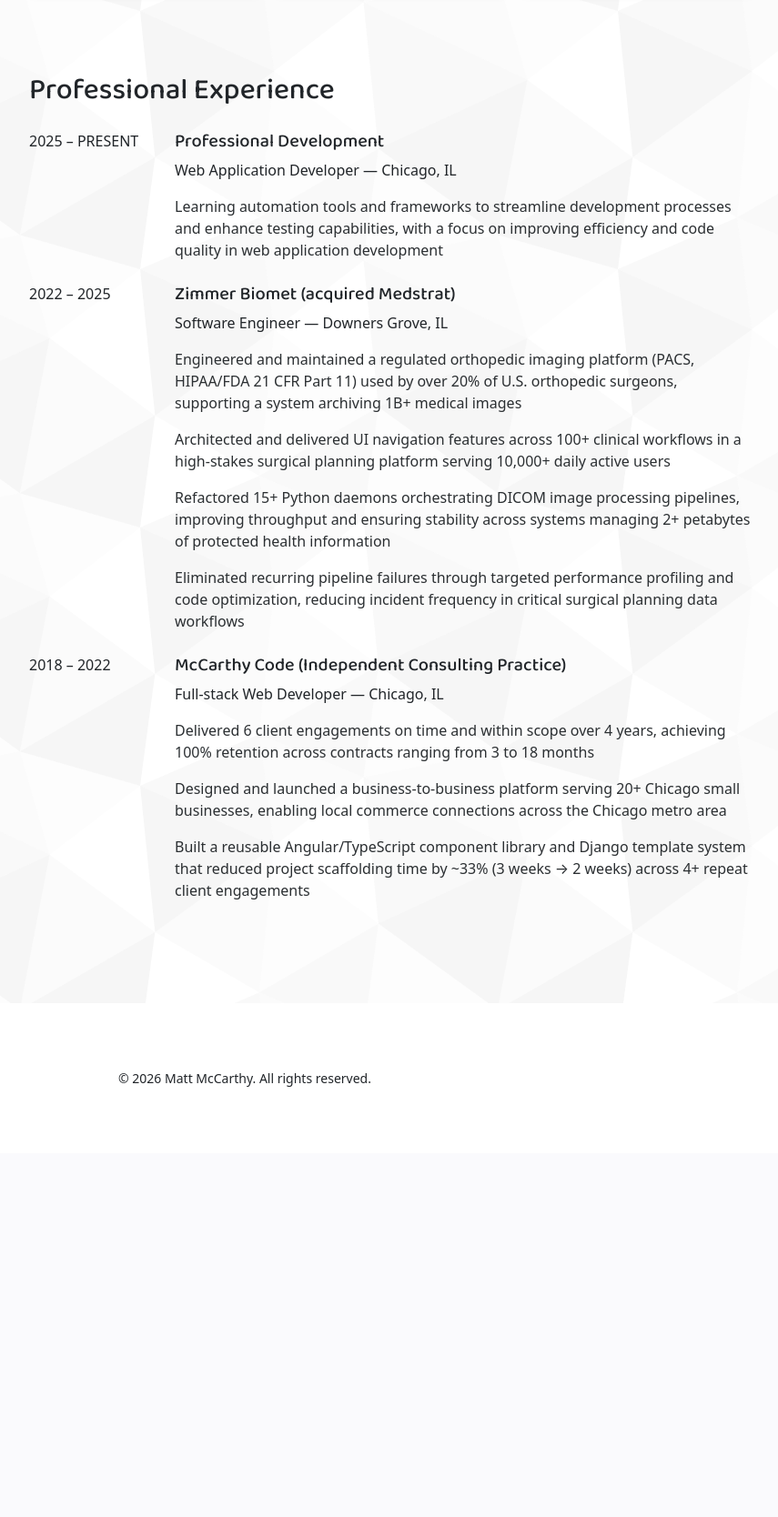
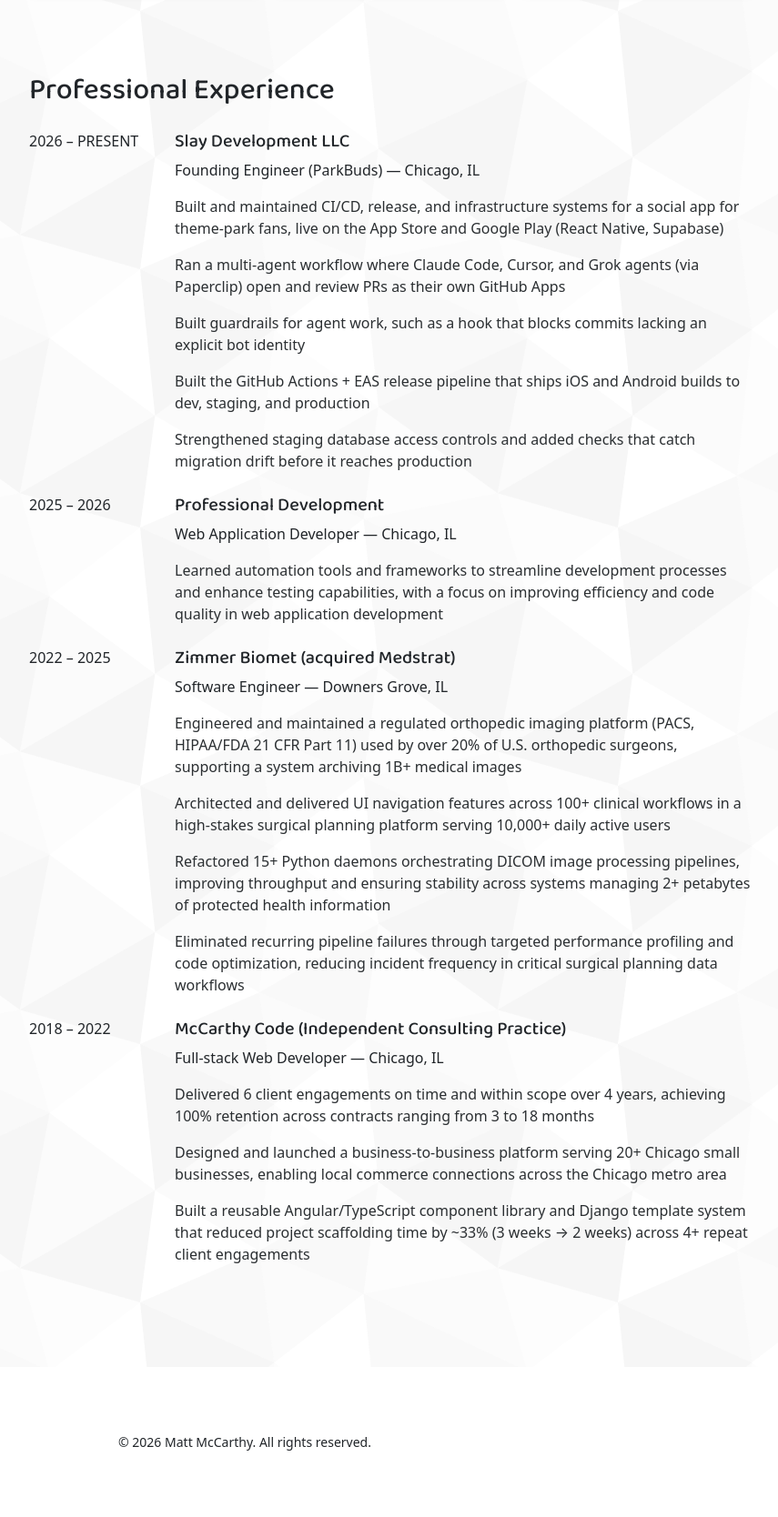
Before and after one commit to McCarthyCode/mmio, a Flask app: page / in a window 1280 px wide. Shown: the part 840-2508 px from the top of the page at 91% size, without its empty margins (371-1226 px from the left). Before the commit the page ends 2035 px from the top, so only its background shows below. Run offline with Flask 3, Linux system fonts and the light colour scheme.

Commit message:
Add Slay Development to Experience section
Also updated duration of Professional Development

```diff
--- a/app/templates/index.html
+++ b/app/templates/index.html
@@ -271,7 +271,13 @@
             <div id="experience" class="col col-12 col-lg-9 offset-lg-3 ps-lg-5 py-5">
               <h2 class="mb-4 mt-5">Professional Experience</h2>
               <div class="visually-hidden">
-                <h3>2025 to present: Professional Development as Web Application Developer in Chicago, Illinois</h3>
+                <h3>2026 to present: Founding Engineer (ParkBuds) at Slay Development LLC in Chicago, Illinois</h3>
+                <p>Built and maintained CI/CD, release, and infrastructure systems for a social app for theme-park fans, live on the App Store and Google Play (React Native, Supabase)</p>
+                <p>Ran a multi-agent workflow where Claude Code, Cursor, and Grok agents (via Paperclip) open and review PRs as their own GitHub Apps</p>
+                <p>Built guardrails for agent work, such as a hook that blocks commits lacking an explicit bot identity</p>
+                <p>Built the GitHub Actions + EAS release pipeline that ships iOS and Android builds to dev, staging, and production</p>
+                <p>Strengthened staging database access controls and added checks that catch migration drift before it reaches production</p>
+                <h3>2025 to 2026: Professional Development as Web Application Developer in Chicago, Illinois</h3>
                 <p>Learning automation tools and frameworks to streamline development processes and enhance testing capabilities, with a focus on improving efficiency and code quality in web application development</p>
                 <h3>2022 to 2025: Software Engineer at Zimmer Biomet (acquired Medstrat) in Downers Grove, Illinois</h3>
                 <p>Engineered and maintained a regulated orthopedic imaging platform (PACS, HIPAA/FDA 21 CFR Part 11) used by over 20% of U.S. orthopedic surgeons, supporting a system archiving 1B+ medical images</p>
@@ -285,7 +291,26 @@
               </div>
               <ul class="d-flex flex-column gap-4 list-unstyled" aria-hidden="true">
                 <li class="d-sm-flex">
-                  <p class="dates text-nowrap text-uppercase">2025 &ndash; present</p>
+                  <p class="dates text-nowrap text-uppercase">2026 &ndash; present</p>
+                  <div>
+                    <h3 class="fs-5">
+                      <span class="text-nowrap">Slay Development LLC</span>
+                    </h3>
+                    <p>
+                      <span class="text-nowrap">Founding Engineer (ParkBuds)</span> &mdash;
+                      <span class="text-nowrap">Chicago, IL</span>
+                    </p>
+                    <ul class="d-flex flex-column gap-3 list-unstyled text-secondary-emphasis">
+                      <li>Built and maintained CI/CD, release, and infrastructure systems for a social app for theme-park fans, live on the App Store and Google Play (React Native, Supabase)</li>
+                      <li>Ran a multi-agent workflow where Claude Code, Cursor, and Grok agents (via Paperclip) open and review PRs as their own GitHub Apps</li>
+                      <li>Built guardrails for agent work, such as a hook that blocks commits lacking an explicit bot identity</li>
+                      <li>Built the GitHub Actions + EAS release pipeline that ships iOS and Android builds to dev, staging, and production</li>
+                      <li>Strengthened staging database access controls and added checks that catch migration drift before it reaches production</li>
+                    </ul>
+                  </div>
+                </li>
+                <li class="d-sm-flex">
+                  <p class="dates text-nowrap text-uppercase">2025 &ndash; 2026</p>
                   <div>
                     <h3 class="fs-5">
                       <span class="text-nowrap">Professional Development</span>
@@ -296,7 +321,7 @@
                     </p>
                     <ul class="d-flex flex-column gap-3 list-unstyled text-secondary-emphasis">
                       <li>
-                        Learning automation tools and frameworks to streamline development processes and enhance testing capabilities, with a focus on improving efficiency and code quality in web application development
+                        Learned automation tools and frameworks to streamline development processes and enhance testing capabilities, with a focus on improving efficiency and code quality in web application development
                       </li>
                     </ul>
                   </div>
```
